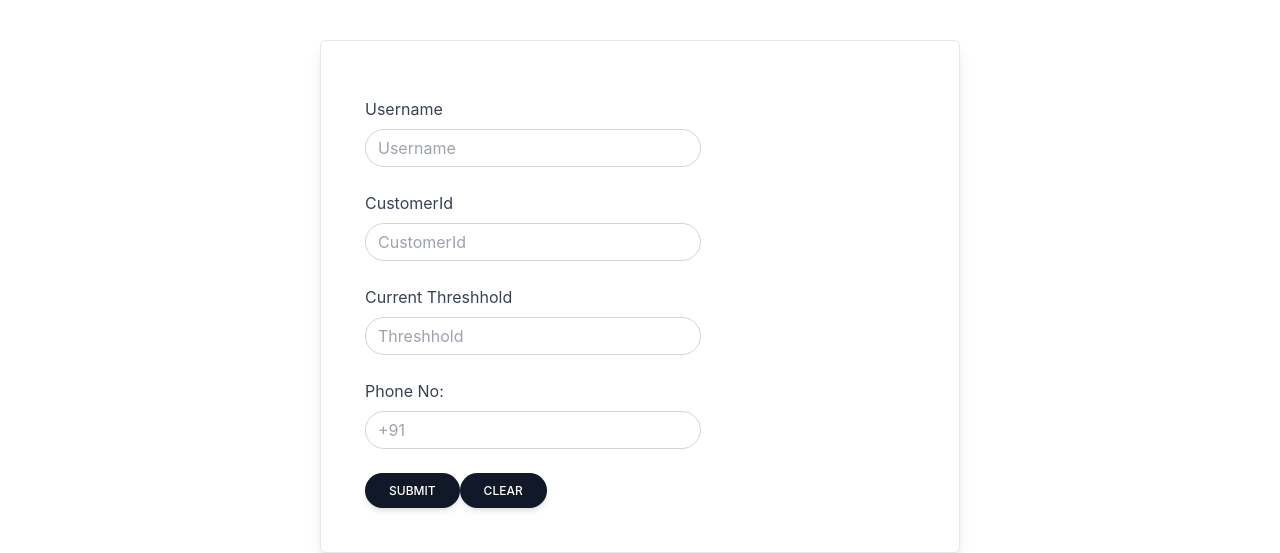
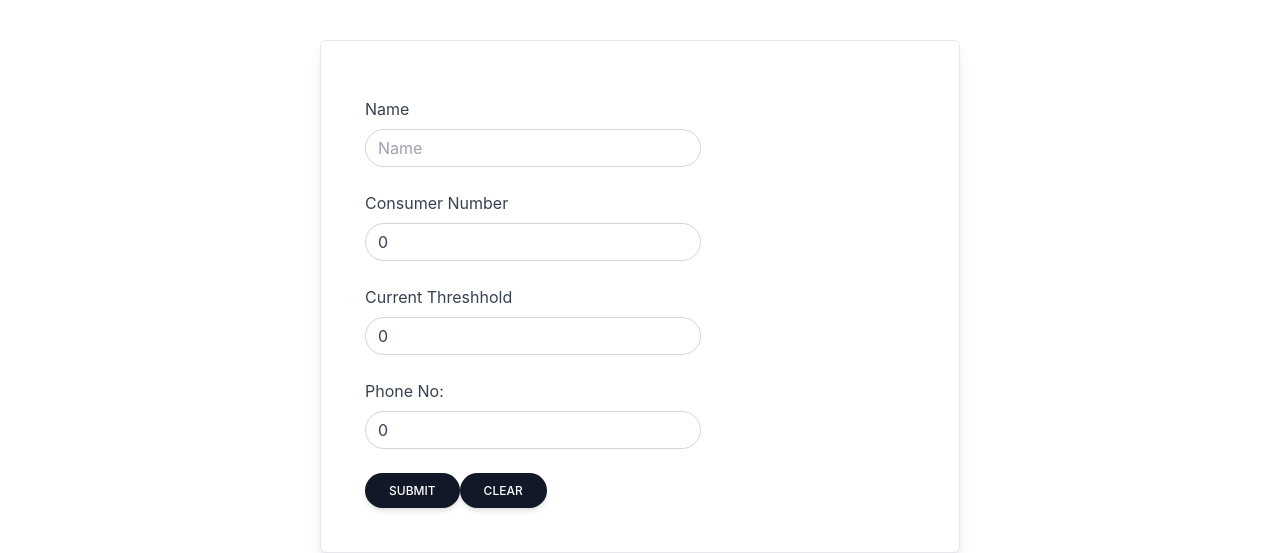
Before and after one commit to soorajbhaskaran/watermeter-frontend, a React (Create React App) app: page /admin-home/addcustomer in a window 1280 px wide. Shown: the top 553 px of the page. Built offline with nearby package versions, Linux system fonts and the light colour scheme.

Commit message:
Multi UI update#5

```diff
--- a/src/components/LoginPage.js
+++ b/src/components/LoginPage.js
@@ -49,6 +49,7 @@ const handleSubmit = () => {
   }).catch(err => {
     setLoading(false);
     setIsError(true);
+    alert("Unauthorized Access")
     console.log(err);
   });
 }
--- a/src/pages/AddCustomer.js
+++ b/src/pages/AddCustomer.js
@@ -1,8 +1,36 @@
-import React from 'react';
+import React, { useState } from 'react';
+import axios from 'axios';
+import url from '../axios/url';
 
 const AddCustomer=()=>{
+const [name,setName]=useState("");
+const [consumer,setConsumer]=useState(0);
+const [phone,setPhoneNumber]=useState(0);
+const [threshold,setThreshold]=useState(0);
+const [loading, setLoading] = useState(false);
 
-    return(
+const handleRegister=()=>{
+   setLoading(true);
+   const data={
+    name:name,
+    consumerNumber:consumer,
+    role:"admin",
+    password:"hellohello",
+    currentThreshold:threshold,
+    phoneNumber:phone
+   }
+
+   axios.post(url+"/user/register/",data).then(res=>{
+    setLoading(false);
+    alert("User have successfully registered")
+    console.log(res.data);
+   }).catch(err=>{
+    setLoading(false)
+    console.log("An error occured")
+   })
+}
+
+return(
 
 <div class="relative top-10 mx-auto p-5 border w-6/12 shadow-lg rounded-md bg-white">
     <div class="mt-3">
@@ -10,8 +38,8 @@ const AddCustomer=()=>{
 
             <form>
               <div class="form-group mb-6">
-                <label for="exampleInputEmail1" class="form-label inline-block mb-2 text-gray-700">Username</label>
-                <input type="text" class="form-control
+                <label for="exampleInputEmail1" class="form-label inline-block mb-2 text-gray-700">Name</label>
+                <input required type="text" class="form-control
                   block
                   w-full
                   px-3
@@ -26,12 +54,14 @@ const AddCustomer=()=>{
                   ease-in-out
                   m-0
                   focus:text-gray-700 focus:bg-white focus:border-blue-600 focus:outline-none" id="exampleInputEmail1"
-                  aria-describedby="emailHelp" placeholder="Username"/>
+                  aria-describedby="emailHelp" placeholder="Name" value={name} onChange={(event) => {
+                    setName(event.target.value);
+                  }}/>
 
               </div>
               <div class="form-group mb-6">
-                <label for="exampleInputPassword1" class="form-label inline-block mb-2 text-gray-700">CustomerId</label>
-                <input type="text" class="form-control block
+                <label for="exampleInputPassword1" class="form-label inline-block mb-2 text-gray-700" >Consumer Number</label>
+                <input required type="number" class="form-control block
                   w-full
                   px-3
                   py-1.5
@@ -45,7 +75,9 @@ const AddCustomer=()=>{
                   ease-in-out
                   m-0
                   focus:text-gray-700 focus:bg-white focus:border-blue-600 focus:outline-none" id="exampleInputPassword1"
-                  placeholder="CustomerId"/>
+                  placeholder="CustomerId" value={consumer} onChange={(event) => {
+                    setConsumer(event.target.value);
+                  }}/>
               </div>
               <div class="form-group mb-6">
                 <label for="exampleInputPassword1" class="form-label inline-block mb-2 text-gray-700">Current Threshhold</label>
@@ -63,11 +95,13 @@ const AddCustomer=()=>{
                   ease-in-out
                   m-0
                   focus:text-gray-700 focus:bg-white focus:border-blue-600 focus:outline-none" id="exampleInputPassword1"
-                  placeholder="Threshhold"/>
+                  placeholder="Current Threshhold" value={threshold} onChange={(event) => {
+                    setThreshold(event.target.value);
+                  }}/>
               </div>
               <div class="form-group mb-6">
                 <label for="exampleInputPassword1" class="form-label inline-block mb-2 text-gray-700">Phone No:</label>
-                <input type="text" class="form-control block
+                <input type="number" class="form-control block
                   w-full
                   px-3
                   py-1.5
@@ -80,7 +114,10 @@ const AddCustomer=()=>{
                   transition
                   ease-in-out
                   m-0
-                  focus:text-gray-700 focus:bg-white focus:border-blue-600 focus:outline-none" id="exampleInputPassword1" placeholder="+91"/>
+                  focus:text-gray-700 focus:bg-white focus:border-blue-600 focus:outline-none" id="exampleInputPassword1" placeholder="+91"
+                  value={phone} onChange={(event) => {
+                    setPhoneNumber(event.target.value);
+                  }}/>
               </div>
 
               <button type="submit" class="
@@ -99,7 +136,7 @@ const AddCustomer=()=>{
                 active:bg-gray-800 active:shadow-lg
                 transition
                 duration-150
-                ease-in-out" id="addcustomer">Submit</button>
+                ease-in-out" id="addcustomer" onClick={handleRegister}  disabled={loading}>{loading ? "Submitting":"Submit"}</button>
                 <button type="reset" class="
                 px-6
                 py-2.5
--- a/src/pages/AdminLogin.js
+++ b/src/pages/AdminLogin.js
@@ -5,7 +5,7 @@ import LoginPage from '../components/LoginPage';
 const AdminLogin = (props) => {
     return(
         <div>
-            <Header item1="Home" item2="" item3="" item4="Contact"/>
+            <Header item1="Home" item2="" waterauthority="Kerala Water Authority" item3="" item4="Contact"/>
             <LoginPage logText="Administrative Login" page="/admin-home"/>
             </div>
     );
--- a/src/pages/UpdatePrice.js
+++ b/src/pages/UpdatePrice.js
@@ -1,6 +1,36 @@
-import React from "react";
+import React, { useState,useEffect } from "react";
+import axios from "axios";
+import url from "../axios/url";
+const UpdatePrice = () => {
+  const [quantity,setQuantity]=useState(0);
+  const [price,setPrice]=useState(0);
+  const [loading,setLoading]=useState(false);
+  const [token,setToken]=useState();
 
-const UpdatePrice = () => {
+  useEffect(()=>{
+    setToken(localStorage.getItem("dataToken"));
+    console.log(token);
+   },[]);
+
+  const updatePrice=()=>{
+    setLoading(true);
+    const data={
+      role:"admin",
+      currentPrice:price,
+      quantity:quantity
+    }
+    axios.post(url+"/user/changerate",data,{
+      headers: {
+        Authorization: "Bearers " + token,
+      },
+    }).then(res=>{
+      setLoading(false);
+      alert("Price Updated")
+    }).catch(err=>{
+      setLoading(false)
+      console.log(err)
+    })
+  }
   return (
     <div>
         <div class="relative top-10 mx-auto p-5 border w-6/12 shadow-lg rounded-md bg-white">
@@ -12,9 +42,10 @@ const UpdatePrice = () => {
                     for="exampleInputEmail1"
                     class="form-label inline-block mb-2 text-gray-700"
                   >
-                    Quantity
+                    Quantity(Kl)
                   </label>
                   <input
+                  required
                     type="text"
                     class="form-control
                   block
@@ -33,7 +64,11 @@ const UpdatePrice = () => {
                   focus:text-gray-700 focus:bg-white focus:border-blue-600 focus:outline-none"
                     id="exampleInputEmail1"
                     aria-describedby="emailHelp"
-                    placeholder="Username"
+                    placeholder="Select Quantity..."
+                    value={quantity}
+                    onChange={(event) => {
+                      setQuantity(event.target.value);
+                    }}
                   />
                 </div>
                 <div class="form-group mb-6">
@@ -44,6 +79,7 @@ const UpdatePrice = () => {
                     New Price
                   </label>
                   <input
+                  required
                     type="text"
                     class="form-control block
                   w-full
@@ -60,7 +96,11 @@ const UpdatePrice = () => {
                   m-0
                   focus:text-gray-700 focus:bg-white focus:border-blue-600 focus:outline-none"
                     id="exampleInputPassword1"
-                    placeholder="CustomerId"
+                    placeholder="Select price..."
+                    value={price}
+                    onChange={(event) => {
+                      setPrice(event.target.value);
+                    }}
                   />
                 </div>
 
@@ -84,8 +124,10 @@ const UpdatePrice = () => {
                 duration-150
                 ease-in-out"
                   id="addcustomer"
+                  disabled={loading}
+                  onClick={updatePrice}
                 >
-                  Submit
+                {loading ? "Submitting":"Submit"}
                 </button>
                 <button
                   type="reset"
```
